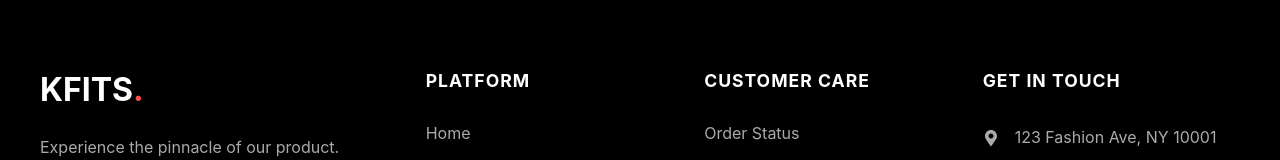
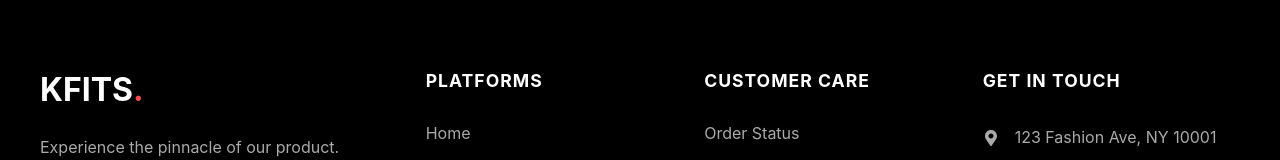
Before and after one commit to Kidkasam/ecommerce, a React (Vite) app in the folder ecommerce_frontend/: page / in a window 1280 px wide. Shown: the part 3395-3555 px from the top of the page. Built offline with nearby package versions, Linux system fonts and the light colour scheme.

Commit message:
Update Footer.jsx

```diff
--- a/ecommerce_frontend/src/components/footer/Footer.jsx
+++ b/ecommerce_frontend/src/components/footer/Footer.jsx
@@ -21,7 +21,7 @@ const Footer = () => {
         </div>
 
         <div className="footer-col">
-          <h4>Platform</h4>
+          <h4>Platforms</h4>
           <Link to="/">Home</Link>
           <Link to="/products">New Catalog</Link>
           <Link to="/cart">Your Bag</Link>
```
